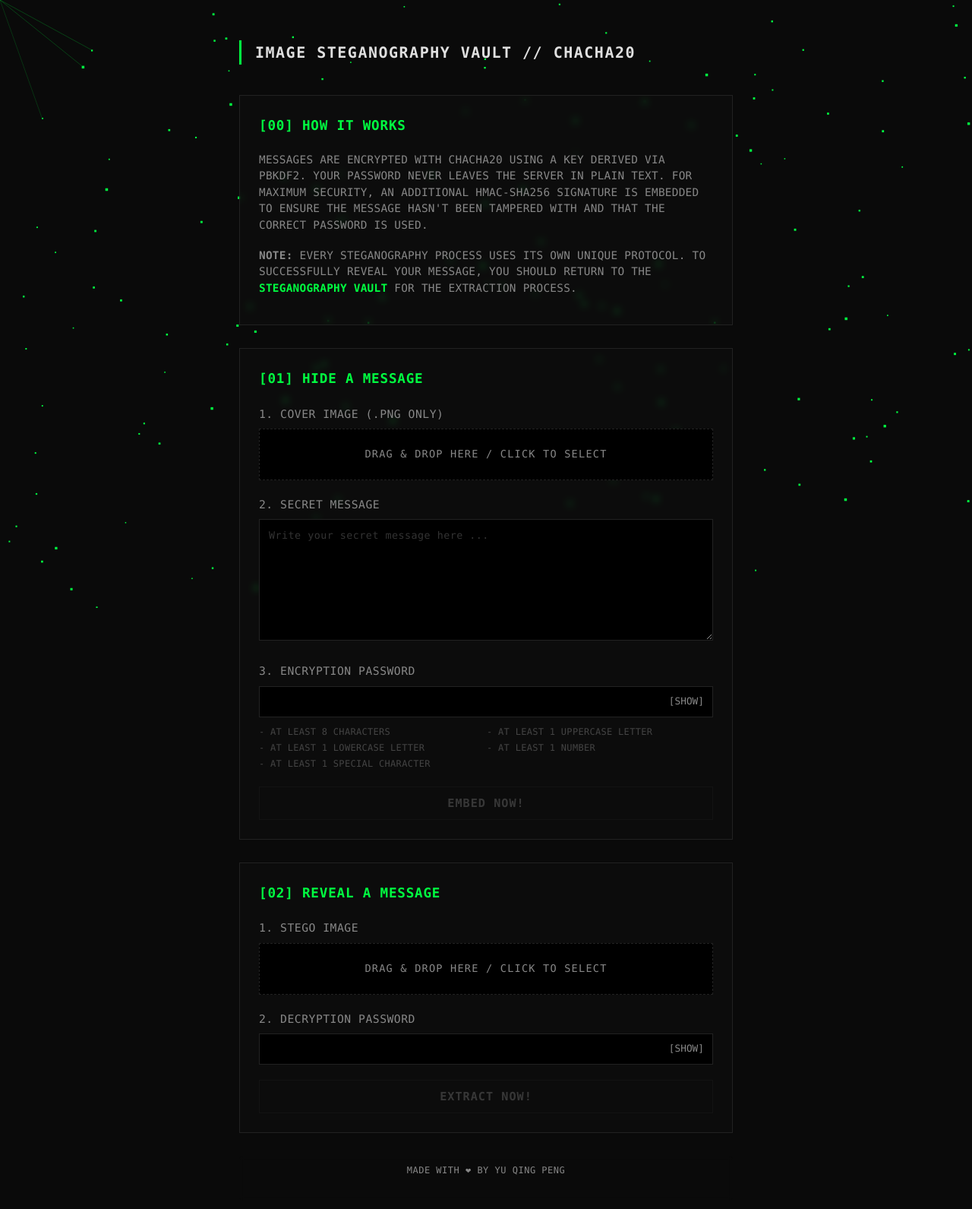
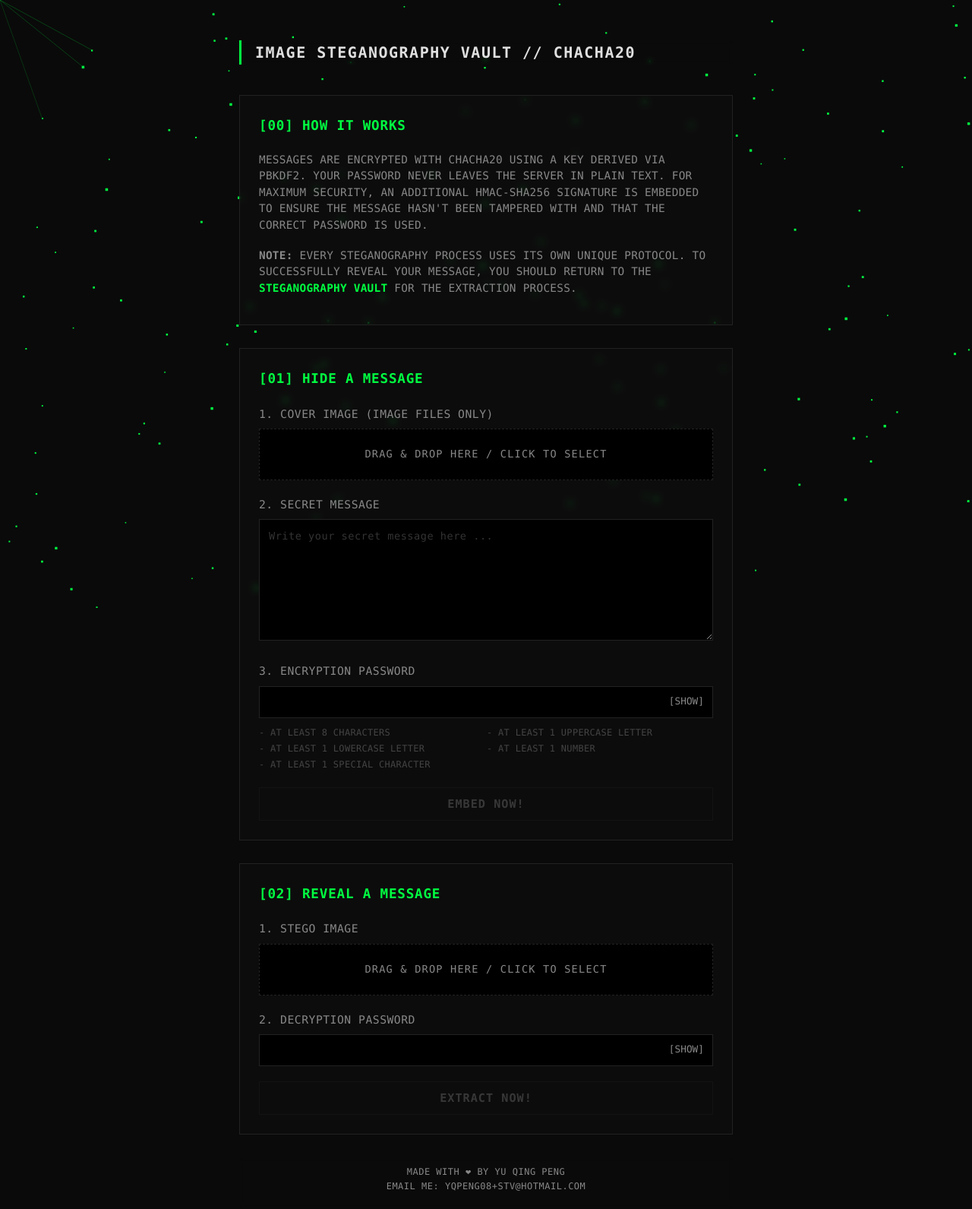
Before and after one commit to yuzpopz/stego-vault, a Flask app: page / in a window 1280 px wide. Shown: the whole page at 76% size. Before the commit the page ends 1546 px from the top, so only its background shows below. Run offline with Flask 3, Linux system fonts and the light colour scheme.

Commit message:
even more enhancements

```diff
--- a/script.js
+++ b/script.js
@@ -67,26 +67,56 @@ function checkExtractForm() {
 
 extractInputs.forEach(input => input.addEventListener('input', checkExtractForm));
 
+const defaultFileText = 'DRAG & DROP HERE / <br class="mobile-only">CLICK TO SELECT';
+
 /* ---------- FILE DROP HANDLERS ---------- */
 document.querySelectorAll('.file-drop').forEach(drop => {
     const input = document.getElementById(drop.dataset.input);
     const text = drop.querySelector('.file-text');
+    const preview = drop.querySelector('.preview-img');
 
     const showError = (msg) => {
-        const defaultText = "DRAG & DROP HERE / CLICK TO SELECT";
         text.textContent = msg;
         drop.classList.add('invalid');
+        drop.classList.remove('selected');
+
+        if(preview) preview.style.display = 'none';
+
         input.value = "";
+        input.dispatchEvent(new Event('input'));
+
         setTimeout(() => {
-            text.textContent = defaultText;
+            text.innerHTML = defaultFileText;
             drop.classList.remove('invalid');
         }, 2500);
     };
 
     const handleFile = (file) => {
-        if (file.type !== "image/png") {
+        if (!file) return false;
+
+        clearPreviousResults();
+
+        const fileName = file.name.toLowerCase();
+        const allowedExtensions = [
+            '.tiff', '.jfif', '.bmp', '.gif', '.png', '.webp', '.jpg',
+            '.jpeg', '.ico', '.xbm', '.dib', '.pjp', '.tif', '.pjpeg', '.avif'
+        ];
+        const isAllowedType = allowedExtensions.some(ext => fileName.endsWith(ext));
+
+        if (input.id === "extract-image" && file.type !== "image/png") {
             showError("ONLY PNG FILES ALLOWED!");
             return false;
+        }
+
+        if (input.id === "embed-image") {
+            if (!file.type.startsWith("image/")) {
+                showError("ONLY IMAGE FILES ALLOWED!");
+                return false;
+            }
+            else if (!isAllowedType) {
+                showError("UNSUPPORTED IMAGE FORMAT!");
+                return false;
+            }
         }
 
         if (input.id === "extract-image") {
@@ -94,14 +124,37 @@ document.querySelectorAll('.file-drop').forEach(drop => {
             localStorage.setItem('stego_filename', nameWithoutExt);
         }
 
-        text.textContent = file.name.toUpperCase();
+        const reader = new FileReader();
+        reader.onload = (e) => {
+            preview.src = e.target.result;
+            preview.style.display = 'block';
+        };
+        reader.readAsDataURL(file);
+
+        text.textContent = "> " + file.name.toUpperCase();
         drop.classList.add('selected');
+
         input.dispatchEvent(new Event('input'));
         return true;
     };
 
     drop.addEventListener('click', () => input.click());
-    input.addEventListener('change', () => { if (input.files.length) handleFile(input.files[0]); });
+    input.addEventListener('change', () => {
+        if (input.files && input.files.length > 0) {
+            handleFile(input.files[0]);
+        } else {
+            text.innerHTML = defaultFileText;
+            drop.classList.remove('selected');
+            drop.classList.remove('invalid');
+
+            if (preview) {
+                preview.src = "";
+                preview.style.display = 'none';
+            }
+            input.value = "";
+            input.dispatchEvent(new Event('input'));
+        }
+    });
     drop.addEventListener('dragover', e => { e.preventDefault(); drop.classList.add('dragover'); });
     drop.addEventListener('dragleave', () => drop.classList.remove('dragover'));
     drop.addEventListener('drop', e => {
@@ -125,12 +178,19 @@ function showLoading(message) {
 }
 
 function hideLoading() { overlay.style.display = 'none'; }
-function showUIError(msg) { errorContainer.innerHTML = `<div class="alert">${msg}</div>`; }
-function clearUIError() { errorContainer.innerHTML = ''; }
+function showUIError(msg) { errorContainer.innerHTML = `<div class="alert">${msg.toUpperCase()}</div>`; }
+
+function clearPreviousResults() {
+    errorContainer.innerHTML = '';
+    const resultBox = document.querySelector('.result-box');
+    if (resultBox) {
+        resultBox.remove();
+    }
+}
 
 embedForm.addEventListener('submit', async function (e) {
     e.preventDefault();
-    clearUIError();
+    clearPreviousResults();
 
     const fileInput = document.getElementById('embed-image');
     const originalName = fileInput.files[0].name.replace(/\.[^/.]+$/, "");
@@ -162,9 +222,9 @@ embedForm.addEventListener('submit', async function (e) {
 });
 
 /* ---------- UPDATED EXTRACT FORM LOGIC ---------- */
-extractForm.addEventListener('submit', async function(e) {
+extractForm.addEventListener('submit', async function (e) {
     e.preventDefault(); // This stops the browser tab from showing 'loading'
-    clearUIError();
+    clearPreviousResults();
     showLoading("DECRYPTING & EXTRACTING. <br class='mobile-only'>PLEASE WAIT ...");
 
     const formData = new FormData(this);
@@ -190,7 +250,7 @@ extractForm.addEventListener('submit', async function(e) {
                 resultBox.className = 'result-box';
                 resultBox.innerHTML = `
                     <label style="color: var(--accent); margin-top: -5px">Result:</label>
-                    <div id="short-result" style="margin-bottom: 12px; word-break: normal;"></div>
+                    <div id="short-result" style="margin-bottom: 12px; overflow-wrap: break-word; word-break: normal;"></div>
                     <div style="display: flex; gap: 10px; flex-wrap: wrap;">
                         <button id="download-btn" class="download-btn">Download Full Text</button>
                         <button id="copy-btn" class="download-btn" style="margin-left: ${lmargin}">Copy to Clipboard</button>
--- a/style.css
+++ b/style.css
@@ -71,6 +71,8 @@ h1 {
     border-left: 3.5px solid var(--accent);
     padding-left: 18px;
     margin-bottom: 40px;
+    border-radius: 0px 5px 5px 0px;
+    backdrop-filter: blur(3px);
 }
 
 .section {
@@ -136,6 +138,13 @@ input[type="password"],
 input[type="text"]#embed-pwd,
 input[type="text"]#extract-pwd {
     padding-right: 65px;
+}
+
+textarea,
+input[type="password"],
+input[type="text"]#embed-pwd,
+input[type="text"]#extract-pwd {
+    font-size: 0.85rem;
 }
 
 @media screen and (max-width: 768px) {
@@ -301,6 +310,24 @@ button:disabled {
     margin-top: 0px;
 }
 
+.preview-img {
+    max-width: 550px;
+    max-height: 300px;
+    width: auto;
+    height: auto;
+    object-fit: contain;
+    margin-bottom: 15px;
+    display: block;
+    margin-left: auto;
+    margin-right: auto;
+}
+
+@media (max-width: 480px) {
+    .preview-img {
+        max-width: 67vw;
+    }
+}
+
 .file-drop {
     border: 1.5px dashed var(--border);
     background: #000;
@@ -313,6 +340,13 @@ button:disabled {
     color: var(--text-dim);
     letter-spacing: 1.2px;
     text-transform: uppercase;
+    overflow-wrap: break-word;
+    word-break: normal;
+}
+
+.file-text {
+    display: block;
+    max-width: 100%;
 }
 
 .file-drop:hover {
@@ -329,11 +363,27 @@ button:disabled {
 .file-drop.selected {
     border-color: var(--accent);
     color: var(--accent);
+    padding-bottom: 17px;
+    font-size: 0.8rem;
+}
+
+@media (max-width: 480px) {
+    .file-drop.selected {
+        font-size: 0.77rem;
+    }
 }
 
 .file-drop.invalid {
     border-color: var(--error);
     color: var(--error);
+}
+
+.file-drop.invalid::before {
+    content: none;
+}
+
+.file-drop.selected .file-text {
+    display: inline-block;
 }
 
 #loading-overlay {
@@ -428,16 +478,25 @@ button:disabled {
     font-size: 0.75rem;
     color: var(--text-dim);
     letter-spacing: 0.5px;
-    margin-bottom: -40px;
+    margin-bottom: -50px;
     border-radius: 5px;
     text-transform: uppercase;
     transition: color 0.25s ease;
     backdrop-filter: blur(3px);
-    padding: 10px 0px 30px;
+    padding: 10px 0px 20px;
 }
 
 .footer:hover {
     color: var(--accent);
+}
+
+.footer a {
+    color: inherit;
+    text-decoration: none;
+}
+
+.footer a:hover {
+    text-decoration: underline;
 }
 
 #canvas-bg {
--- a/templates/index.html
+++ b/templates/index.html
@@ -42,11 +42,14 @@
         <div class="section">
             <h2>[01] HIDE A MESSAGE</h2>
             <form action="/embed" method="post" enctype="multipart/form-data">
-                <label>1. Cover Image (.PNG ONLY)</label>
+                <label>1. Cover Image (IMAGE FILES ONLY)</label>
                 <div class="file-drop" data-input="embed-image">
+                    <img id="preview-extract" class="preview-img" style="display: none;">
                     <span class="file-text">DRAG & DROP HERE / <br class="mobile-only">CLICK TO SELECT</span>
                 </div>
-                <input type="file" id="embed-image" name="image" accept="image/png" required hidden>
+                <input type="file" id="embed-image" name="image"
+                    accept=".tiff, .jfif, .bmp, .gif, .png, .webp, .jpg, .jpeg, .ico, .xbm, .dib, .pjp, .tif, .pjpeg, .avif"
+                    required hidden>
 
                 <label>2. Secret Message</label>
                 <textarea name="message" placeholder="Write your secret message here ..." required></textarea>
@@ -84,6 +87,7 @@
             <form action="/extract" method="post" enctype="multipart/form-data">
                 <label>1. Stego Image</label>
                 <div class="file-drop" data-input="extract-image">
+                    <img id="preview-embed" class="preview-img" style="display: none;">
                     <span class="file-text">DRAG & DROP HERE / <br class="mobile-only">CLICK TO SELECT</span>
                 </div>
                 <input type="file" id="extract-image" name="image" accept="image/png" required hidden>
@@ -99,7 +103,10 @@
 
         </div>
 
-        <div class="footer">Made with ❤︎ by Yu Qing Peng</div>
+        <div class="footer">
+            Made with ❤︎ by Yu Qing Peng<br>
+            Email me: <a href="mailto:yqpeng08+stv@hotmail.com">yqpeng08+stv@hotmail.com</a>
+        </div>
     </div>
 
     <script src="script.js"></script>
```
